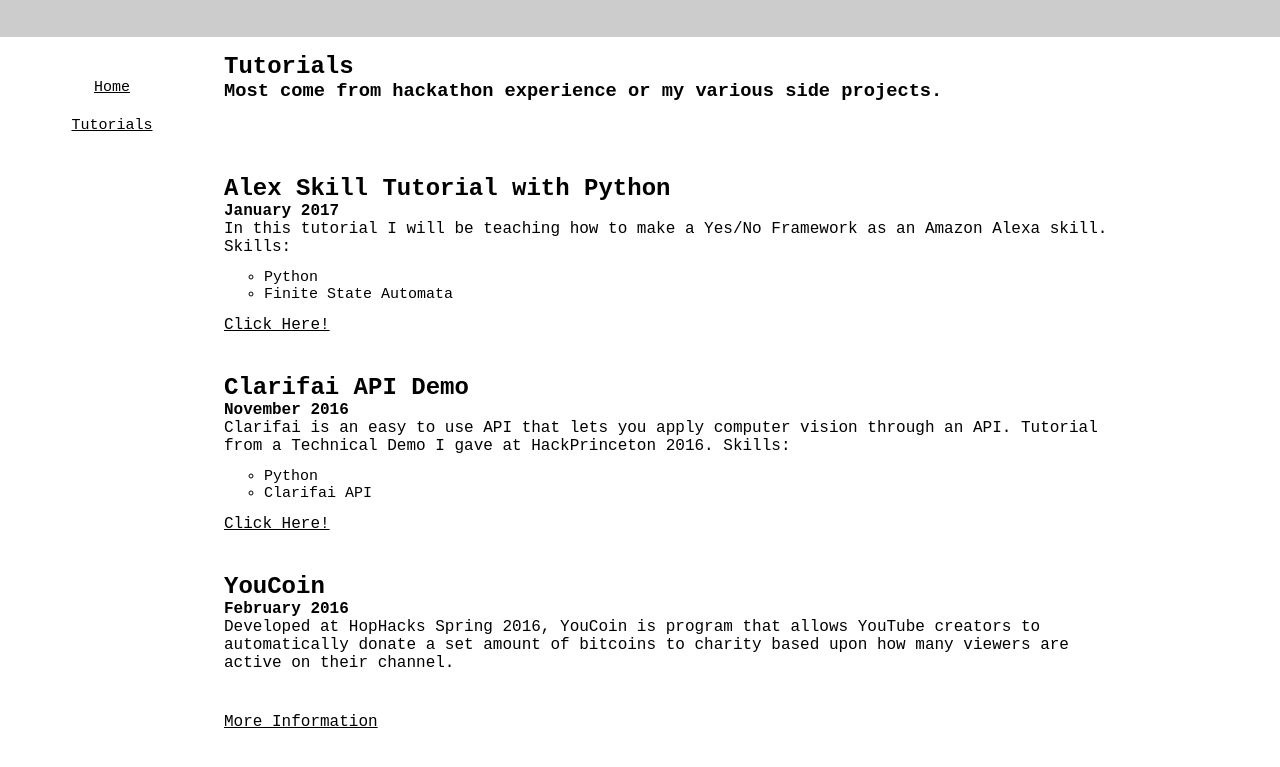
After one commit to JustinChavez/JustinChavez.github.io, a Flask app: page /Tutorials in a window 1280 px wide. The commit adds this page. Shown: the top 767 px of the page. Run offline with Flask 2, Linux system fonts and the light colour scheme.

Commit message:
Added tutorials section. Removed Projects and Research until I update to relevant status

```diff
--- a/personalSite/templates/head.html
+++ b/personalSite/templates/head.html
@@ -20,8 +20,9 @@
 	<ul>
 		<li><a href="/">Home</a></li>
 
-		<li><a href="/Projects">Projects</a></li>
-		<li><a href="/Research">Research</a></li>
+		<!--<li><a href="/Projects">Projects</a></li> -->
+		<!--<li><a href="/Research">Research</a></li> -->
+        <li><a href="/Tutorials">Tutorials</a></li>
 	</ul>
 </div>
     <div id="content">
--- a/personalSite/templates/index.html
+++ b/personalSite/templates/index.html
@@ -44,6 +44,6 @@
                     </ul><br><br>
 
 
-<p2>Updated: 13/02/2017</p2>
+<p2>Updated: February 13, 2017</p2>
 
 {% endblock %}
--- /dev/null
+++ b/personalSite/templates/tutorials.html
@@ -0,0 +1,48 @@
+{% extends "head.html" %}
+{% block content %}
+
+<h2>Tutorials</h2>
+        <h3>Most come from hackathon experience or my various side projects.</h3>
+		<h1>&nbsp;</h1>
+
+        <br><br>
+
+        <h2>Alex Skill Tutorial with Python</h2>
+
+        <p1><b>January 2017</b><br></p1>
+<p1>In this tutorial I will be teaching how to make a Yes/No Framework as an Amazon Alexa skill. </p1>
+<p1>
+    Skills:
+    <ul>
+        <li>Python</li>
+        <li>Finite State Automata </li>
+    </ul>
+</p1>
+        <p1><a href="https://github.com/JustinChavez/Flask-Ask-HW/blob/master/tutorial/tutorial.md"> Click Here!</a></p1>
+<p> &nbsp;</p>
+
+
+        <h2>Clarifai API Demo</h2>
+        <p1><b>November 2016</b><br></p1>
+<p1>Clarifai is an easy to use API that lets you apply computer vision through an API. Tutorial from a Technical Demo I gave at HackPrinceton 2016. </p1>
+<p1>
+    Skills:
+    <ul>
+        <li>Python</li>
+        <li>Clarifai API</li>
+    </ul>
+</p1>
+        <p1><a href="https://github.com/JustinChavez/Clarifai_API_Demo"> Click Here!</a></p1>
+<p> &nbsp;</p>
+
+        <h2>YouCoin</h2>
+        <p1><b>February 2016</b><br></p1>
+        <p1>Developed at HopHacks Spring 2016, YouCoin is program that allows YouTube creators to automatically donate a set amount of bitcoins to charity based upon how many viewers are active on their channel.</p1>
+        <p>&nbsp;</p>
+        <p1><a href="http://linhchinguyen.me/YouCoin/"> More Information</a></p1>
+		 <p> &nbsp;</p>
+
+
+
+
+{% endblock %}
--- a/personalSite/views.py
+++ b/personalSite/views.py
@@ -13,3 +13,7 @@ def projects():
 @app.route('/Research')
 def research():
     return render_template('research.html')
+
+@app.route('/Tutorials')
+def tutorials():
+    return render_template('tutorials.html')
```
